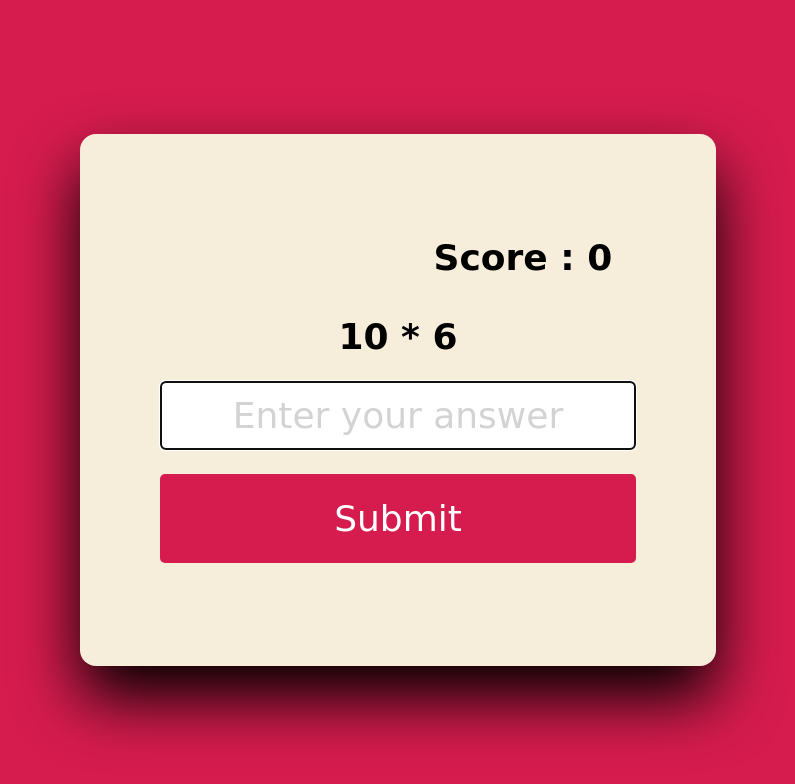
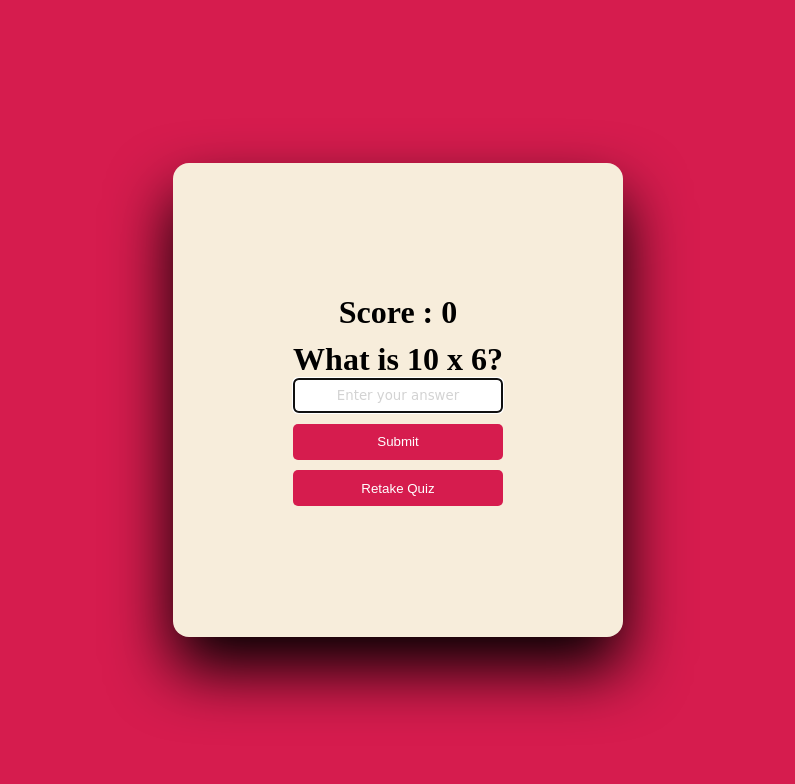
Before and after one commit to iamkk207/Multiplication-Quiz, a plain HTML site: page index.html in a window 1280 px wide. Shown: the whole page, without its empty margins (242-1037 px from the left). Drawn offline with Linux system fonts and the light colour scheme.

Commit message:
Add files via upload

```diff
--- a/app.js
+++ b/app.js
@@ -8,7 +8,7 @@ number2 = Math.floor(number2)+1;
 let formElement = document.getElementById("form");
 
 /* Select the questionElement by using getElementById() */
-let questionElement = document.getElementById("question").innerHTML= number1 + "  * " + number2
+let questioElement = document.getElementById("question").innerHTML="What is " + number1 + " x " + number2 +"?"
 
 /* Calculate the correct answer to compare the answer submitted by user */
 let correctAnswer = number1 * number2 ;
@@ -19,6 +19,8 @@ let inputElement = document.getElementById("input");
 /* Select Score element */
 
 let score = document.getElementById("score");
+
+let reset = document.getElementById("reset");
 
 let marks1 = JSON.parse(localStorage.getItem("Marks"));
 
@@ -51,3 +53,12 @@ function submitFunction(){
 function updateLocalStorage(){
     localStorage.setItem("Marks",JSON.stringify(marks1));
 }
+
+
+
+reset.addEventListener("click",resetFunction);
+
+ function resetFunction(){
+    marks1 = 0;
+    score.innerHTML ="Score : " + marks1;
+ }
--- a/index.html
+++ b/index.html
@@ -10,10 +10,11 @@
 </head>
 <body>
     <form class="form" id="form">
-        <h4 class="score" id="score">Score: 0</h4>
+        <h1 class="score" id="score">Score: 0</h1>
         <h1 id="question">What is 1 multiply by 1?</h1>
         <input type="text" id="input" class="input" placeholder="Enter your answer" required autofocus autocomplete="off">
         <button type="submit" class="btn" >Submit</button>
+        <button type="reset" id ="reset" class="btn">Retake Quiz</button>
     </form>
 
     <script src="app.js"></script>
--- a/styles.css
+++ b/styles.css
@@ -1,8 +1,8 @@
 *{
     margin: 0;
     padding: 0;
-    font-family: cursive;
-    font-size: 1.5rem;
+
+
 }
 
 body{
@@ -17,7 +17,7 @@ body{
 
 .form{
     background-color: #F7EDDB;
-    padding: 10vh;
+    padding: 15vh;
     box-shadow:0 4vh 8vh  #000;
     border-radius: 2vh;
     margin: 2%;
@@ -25,15 +25,15 @@ body{
 }
 
 .score{
-    text-align: right;
+    text-align: center;
     padding: 3%;
     margin: 2%;
 }
 
-h1{
+/*h1{
     padding: 3%;
     margin: 2%;
-}
+}*/
 
 .input{
     display: block;
```
